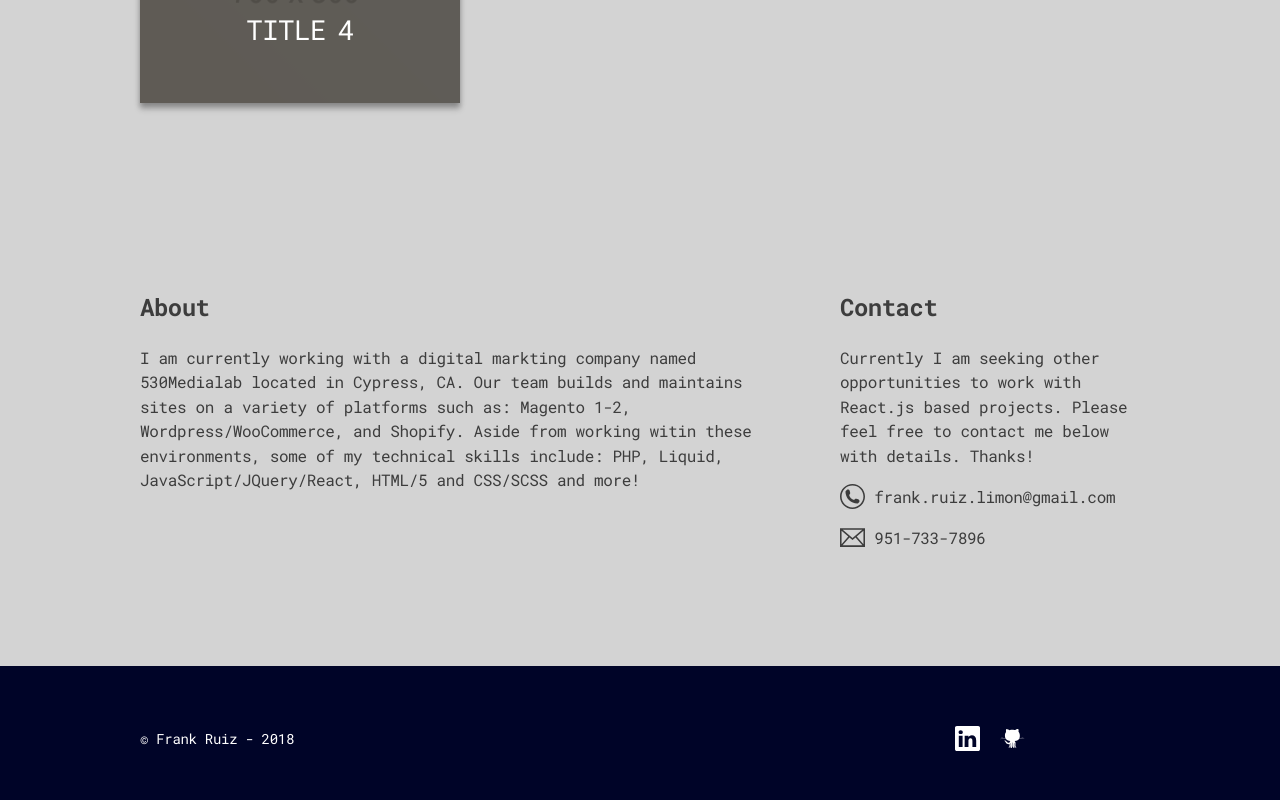
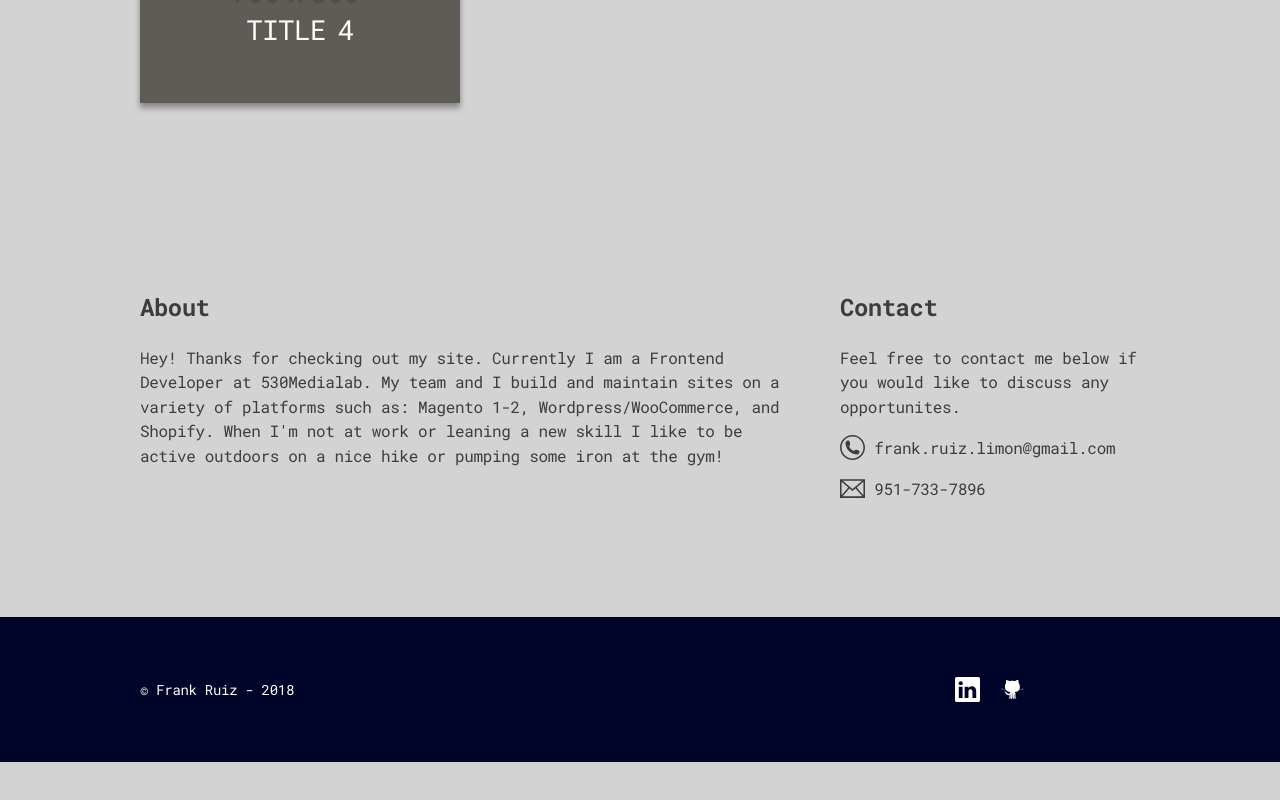
Before and after one commit to FrankRuiiz/portfolio-react, a React (Create React App) app: page / in a window 1280 px wide. Shown: the part 1050-1850 px from the top of the page. After the commit the page ends 1812 px from the top, so only its background shows below. Built offline with nearby package versions, Linux system fonts and the light colour scheme.

Commit message:
Home & Nav components edit

```diff
--- a/src/components/Home.jsx
+++ b/src/components/Home.jsx
@@ -17,7 +17,7 @@ const Home = props => {
           <div className="header__content">
             <h1>
               I'm Frank Ruiz, a Frontend Developer from Southern California. I
-              help businesses achieveh their goals by converting concepts into
+              help businesses achieve their goals by converting concepts into
               code.
             </h1>
             <div className="header__work-line">
@@ -39,21 +39,20 @@ const Home = props => {
           <div className="about__left">
             <h2>About</h2>
             <p>
-              I am currently working with a digital markting company named
-              530Medialab located in Cypress, CA. Our team builds and maintains
-              sites on a variety of platforms such as: Magento 1-2,
-              Wordpress/WooCommerce, and Shopify. Aside from working witin these
-              environments, some of my technical skills include: PHP, Liquid,
-              JavaScript/JQuery/React, HTML/5 and CSS/SCSS and more!
+              Hey! Thanks for checking out my site. Currently I am a Frontend
+              Developer at 530Medialab. My team and I build and maintain sites
+              on a variety of platforms such as: Magento 1-2,
+              Wordpress/WooCommerce, and Shopify. When I'm not at work or
+              leaning a new skill I like to be active outdoors on a nice hike or
+              pumping some iron at the gym!
             </p>
           </div>
           <div className="about__right">
             <div className="right__inner">
               <h2>Contact</h2>
               <p>
-                Currently I am seeking other opportunities to work with React.js
-                based projects. Please feel free to contact me below with
-                details. Thanks!
+                Feel free to contact me below if you would like to discuss any
+                opportunites.
               </p>
               <p>
                 <a href="mailto:frank.ruiz.limon@gmail.com">
--- a/src/components/Nav.jsx
+++ b/src/components/Nav.jsx
@@ -40,8 +40,6 @@ class Nav extends Component {
   };
 
   render() {
-    let showHomeLinks;
-
     return (
       <div className="nav__wrapper">
         <div className="nav shadow">
```
